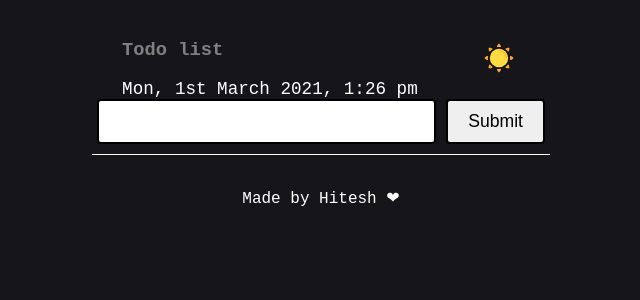
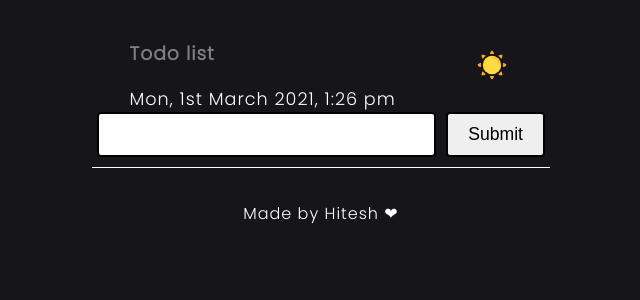
Before and after one commit to hiteshcodes/react-todo-list, a React (Create React App) app: page / in a window 1280 px wide. Shown: the top 300 px of the page, without its empty margins (319-959 px from the left). Built offline with nearby package versions, Linux system fonts and the light colour scheme.

Commit message:
fonts changed

```diff
--- a/src/index.css
+++ b/src/index.css
@@ -1,4 +1,6 @@
 @import url("https://fonts.googleapis.com/css2?family=Cairo:wght@600&display=swap");
+@import url("https://fonts.googleapis.com/css2?family=Poppins:wght@200;300&display=swap");
+
 body {
   margin: 0;
   font-family: -apple-system, BlinkMacSystemFont, "Segoe UI", "Roboto", "Oxygen",
@@ -6,8 +8,9 @@
     sans-serif;
   -webkit-font-smoothing: antialiased;
   -moz-osx-font-smoothing: grayscale;
-  font-family: source-code-pro, monospace;
-
+  /* font-family: source-code-pro, monospace; */
+  font-family: "Poppins", sans-serif;
+  letter-spacing: 1px;
   --dark-bg: #16161a;
   --dark-color: #fffffe;
   --dark-secondary-bg: #b8b9b9;
```
